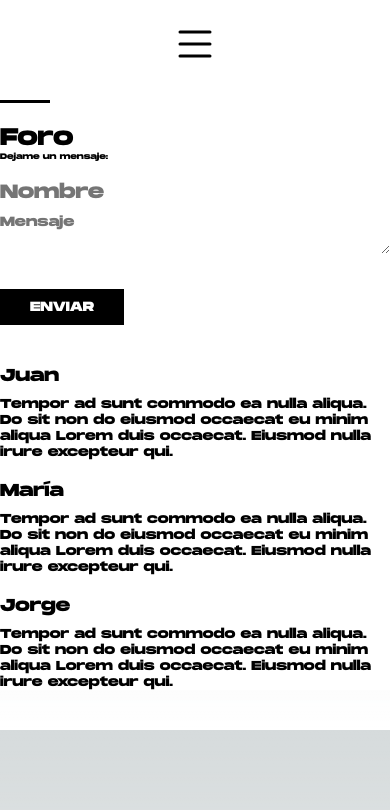
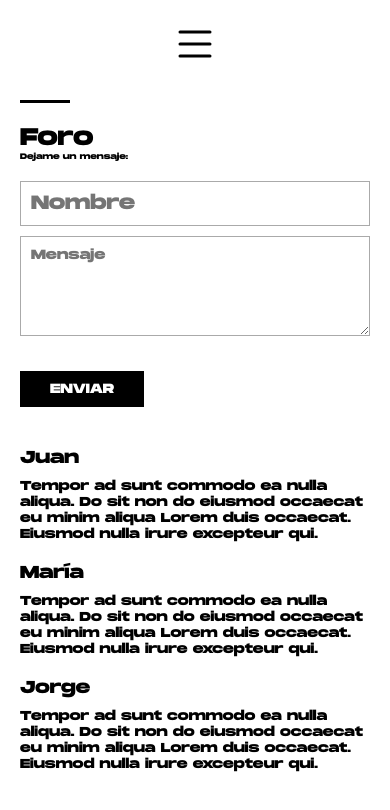
Before and after one commit to yira-gallardo/danna-paola, a Next.js app: page /foro in a window 390 px wide. Shown: the top 810 px of the page. Built offline with nearby package versions, Linux system fonts and the light colour scheme.

Commit message:
Date and changes

```diff
--- a/components/Nav/Nav.js
+++ b/components/Nav/Nav.js
@@ -96,6 +96,20 @@ export const Nav = ({ tipo }) => {
           >
             CONTACTO
           </Link>
+          <Link
+            href="/foro"
+            className={styles.link}
+            onClick={() => setIsMenuActive(false)}
+          >
+            FORO
+          </Link>
+          <Link
+            href="/newsletter"
+            className={styles.link}
+            onClick={() => setIsMenuActive(false)}
+          >
+            NEWSLETTER
+          </Link>
         </div>
       )}
     </div>
--- a/components/Show/Show.js
+++ b/components/Show/Show.js
@@ -3,7 +3,7 @@ import styles from "@/styles/Show.module.css";
 export const Show = ({ date, venue, city, tickets, vip }) => {
   return (
     <div className={styles.showItem}>
-      <div className={styles.left}>{date}</div>
+      <div className={styles.left}>{date.substring(0, 10)}</div>
       <div className={styles.center}>
         <div className={styles.venue}>
           <div>{venue}</div>
--- a/pages/tour.js
+++ b/pages/tour.js
@@ -1,7 +1,6 @@
 import Head from "next/head";
 import Image from "next/image";
 import styles from "@/styles/Tour.module.css";
-import LISTA_DE_SHOWS from "@/constants/shows.json";
 import { Show } from "@/components/Show/Show";
 import { Nav } from "@/components/Nav/Nav";
 import { Footer } from "@/components/Footer/Footer";
@@ -41,7 +40,7 @@ export default function Tour() {
                     transition={{ duration: 1 }}
                   >
                     <Image
-                      src="/img/logodanna.jpeg"
+                      src="/img/danna-paola-tour.png"
                       alt="Danna Paola"
                       className={styles.imageImg}
                       width={2000}
@@ -59,7 +58,7 @@ export default function Tour() {
                       transition={{ duration: 1, delay: 1 }}
                     >
                       {/* ALGORITMO DE SHOWS */}
-                      {shows.length &&
+                      {shows.length > 0 &&
                         shows.map((show, idx) => (
                           <Show
                             key={show.id}
--- a/styles/Foro.module.css
+++ b/styles/Foro.module.css
@@ -9,6 +9,7 @@
 }
 .foro {
   width: 100%;
+  min-height: 100vh;
   padding-top: 100px;
   background-color: white;
 }
@@ -22,15 +23,19 @@
   font-family: danna;
   font-size: 1.2em;
   color: black;
+  border: 1px solid #aaa;
+  padding: 10px;
 }
 .foro textarea {
   width: 100%;
-  min-height: 40px;
+  min-height: 100px;
   background-color: white;
   border: none;
   font-family: danna;
   margin: 10px 0;
   color: black;
+  border: 1px solid #aaa;
+  padding: 10px;
 }
 .foro input:focus,
 .foro input:active,
@@ -69,3 +74,9 @@
 .foro .messages .message {
   font-size: 0.9em;
 }
+
+@media only screen and (max-width: 1000px) {
+  .foro {
+    padding: 100px 20px;
+  }
+}
```
Also changed, not shown: styles/Tour.module.css (+4 -5 lines), public/img/danna-paola-tour.png (added).
